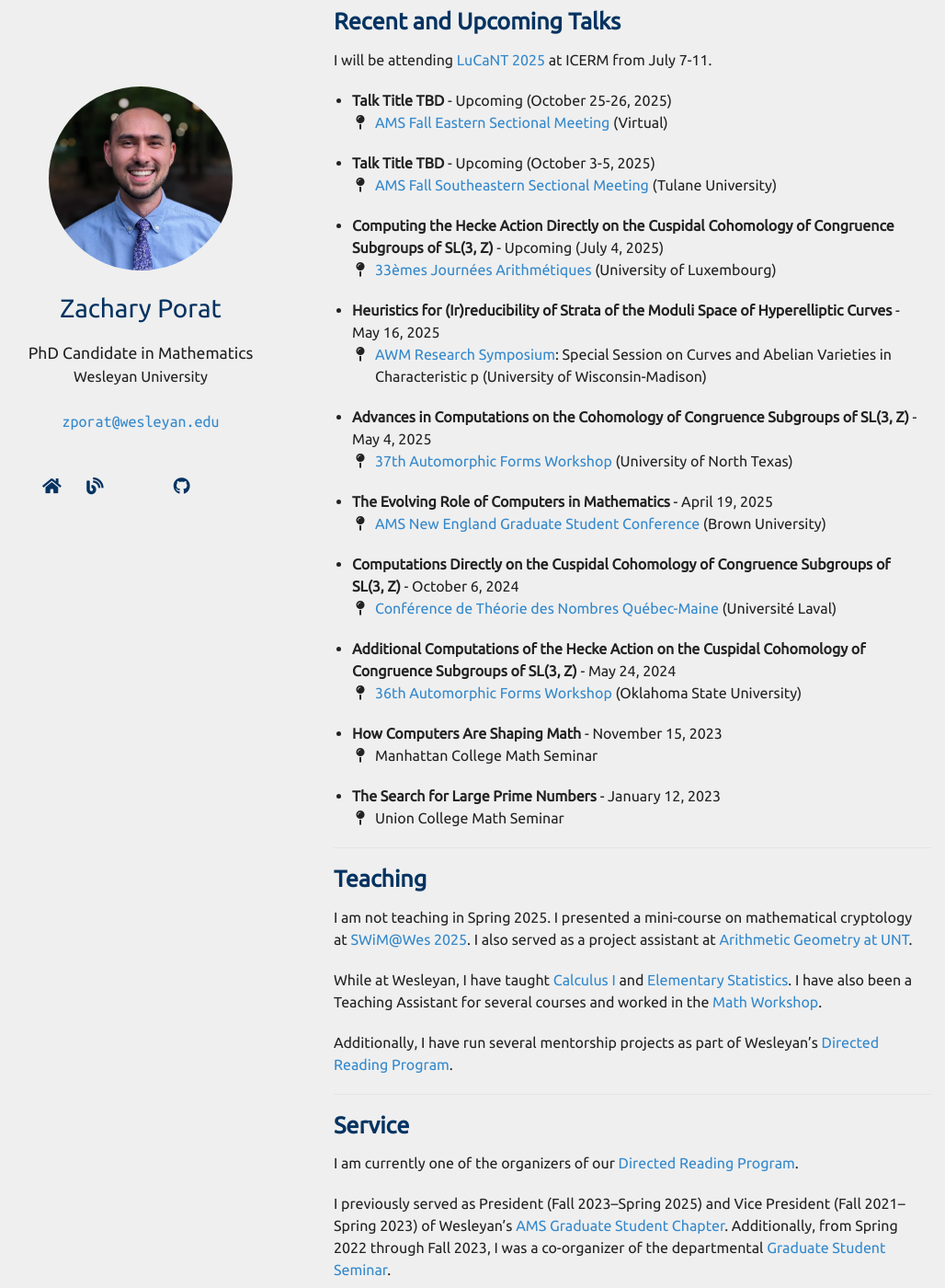
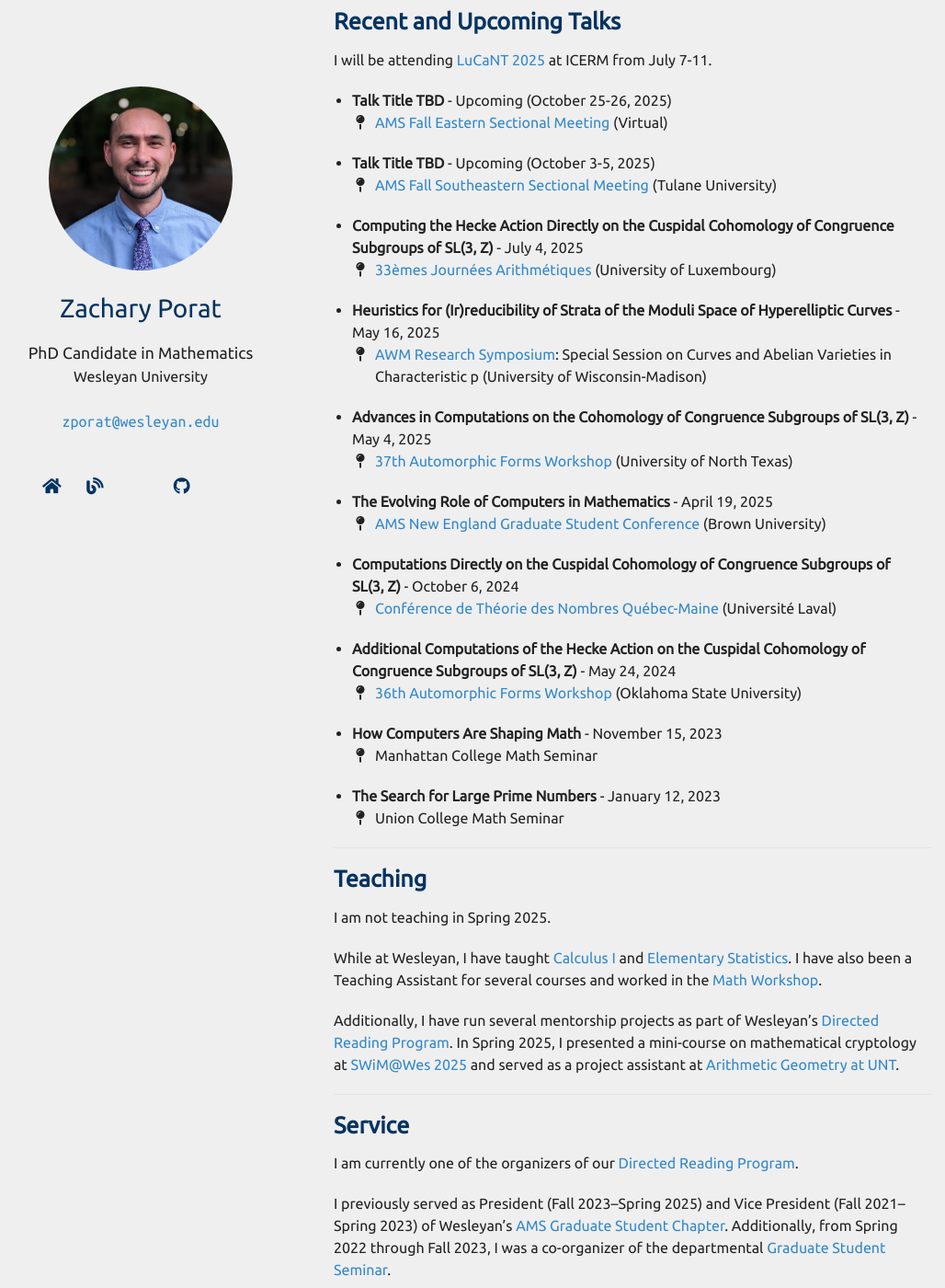
Before and after one commit to zporat/zporat.github.io, a Jekyll site: the page built from index.md, in a window 1280 px wide and 1400 px high, scrolled down 921 px. Shown: the whole window at 92% size, without its empty margins (102-1130 px from the left). Built offline with Jekyll 4.4.1, drawn with Linux system fonts in a browser that asks for light colours; nearby versions of some CDN libraries; a style sheet for code colours, icons or effects is not loaded; our own code applies the rules of GitHub Pages for plain Markdown files.

Commit message:
July 06 updates

```diff
--- a/_data/talks.yml
+++ b/_data/talks.yml
@@ -11,13 +11,13 @@ upcoming:
     location: (Tulane University)
     date: October 3-5, 2025
 
+past:
+
   - title: Computing the Hecke Action Directly on the Cuspidal Cohomology of Congruence Subgroups of SL(3,&nbsp;Z)
     conf: 33èmes Journées Arithmétiques
     conf_website: https://www.uni.lu/fstm-en/conferences/ja25/
     location: (University of Luxembourg)
     date: July 4, 2025
-
-past:
 
   - title: Heuristics for (Ir)reducibility of Strata of the Moduli Space of Hyperelliptic Curves
     conf: AWM Research Symposium
--- a/index.md
+++ b/index.md
@@ -32,11 +32,11 @@ I will be attending [LuCaNT 2025](https://icerm.brown.edu/program/topical_worksh
 
 ## <a name="teaching"></a> Teaching
 
-I am not teaching in Spring 2025.  I presented a mini-course on mathematical cryptology at [SWiM@Wes 2025](https://mathcs-graduate.wescreates.wesleyan.edu/ams/swim-2025/). I also served as a project assistant at [Arithmetic Geometry at UNT](https://sites.google.com/view/arithmetic-geometry-at-unt/).
+I am not teaching in Spring 2025.
 
 While at Wesleyan, I have taught [Calculus I](https://owaprod-pub.wesleyan.edu/reg/!wesmaps_page.html?stuid=&crse=005517&term=1249) and [Elementary Statistics](https://owaprod-pub.wesleyan.edu/reg/!wesmaps_page.html?stuid=&crse=005525&term=1229).  I have also been a Teaching Assistant for several courses and worked in the [Math Workshop](https://www.wesleyan.edu/mathcs/math/math_workshop.html).
 
-Additionally, I have run several mentorship projects as part of Wesleyan's [Directed Reading Program](https://mathcs-graduate.wescreates.wesleyan.edu/drp/).
+Additionally, I have run several mentorship projects as part of Wesleyan's [Directed Reading Program](https://mathcs-graduate.wescreates.wesleyan.edu/drp/).  In Spring 2025, I presented a mini-course on mathematical cryptology at [SWiM@Wes 2025](https://mathcs-graduate.wescreates.wesleyan.edu/ams/swim-2025/) and served as a project assistant at [Arithmetic Geometry at UNT](https://sites.google.com/view/arithmetic-geometry-at-unt/).
 
 ---
 
```
